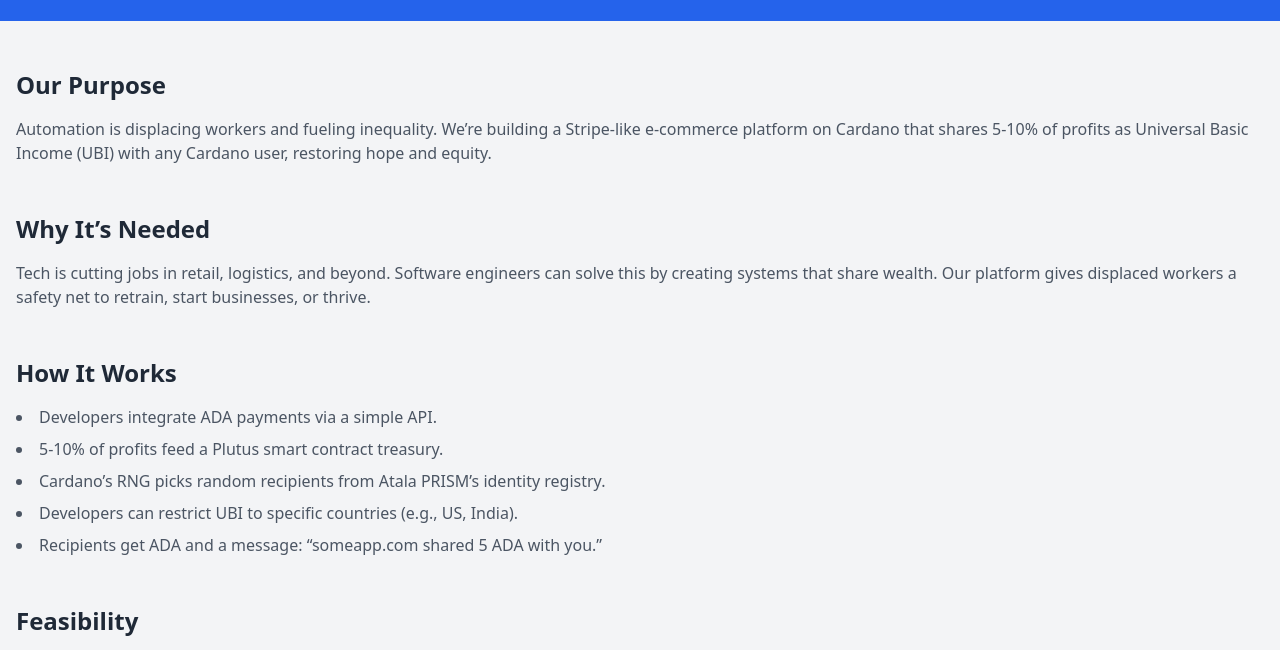
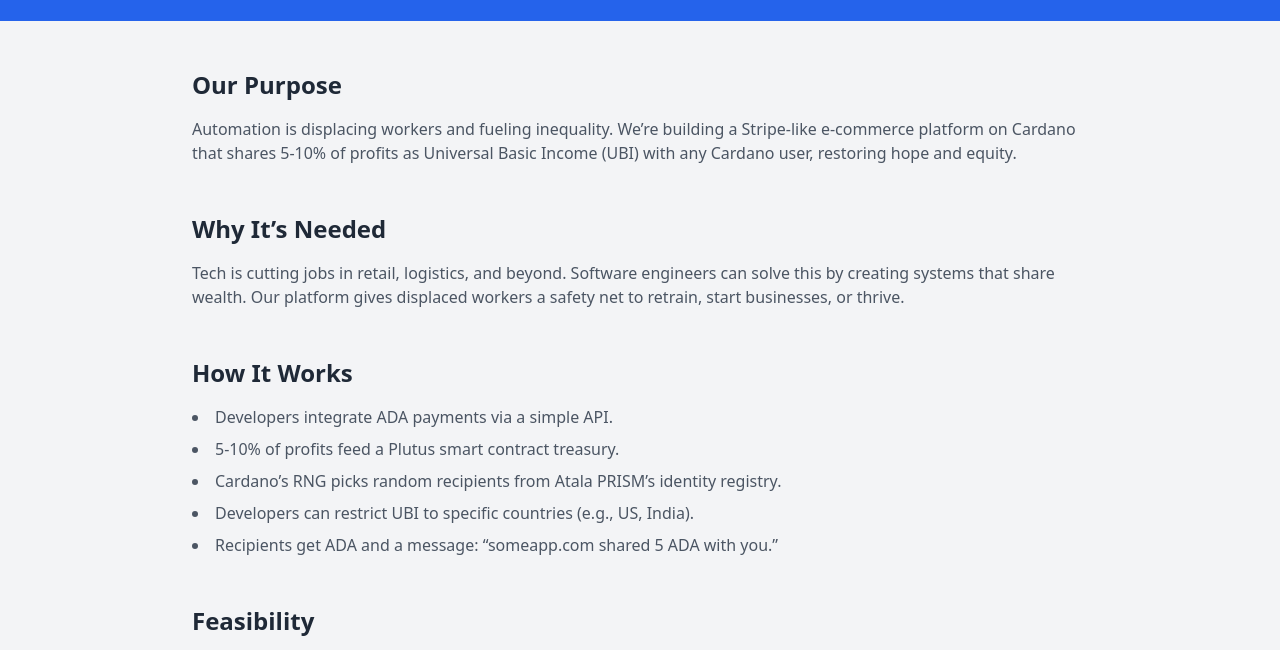
Before and after one commit to GeoTreasury/geotreasury, a plain HTML site: page index.html in a window 1280 px wide. Shown: the part 103-753 px from the top of the page. Drawn offline with nearby package versions, Linux system fonts and the light colour scheme.

Commit message:
Update adjust padding index.html

```diff
--- a/index.html
+++ b/index.html
@@ -16,7 +16,7 @@
   </header>
 
   <!-- Main Content -->
-  <main class="container mx-auto px-4 py-12">
+  <main class="container mx-auto px-48 py-12">
     <!-- Purpose -->
     <section class="mb-12">
       <h2 class="text-2xl font-semibold text-gray-800 mb-4">Our Purpose</h2>
```
